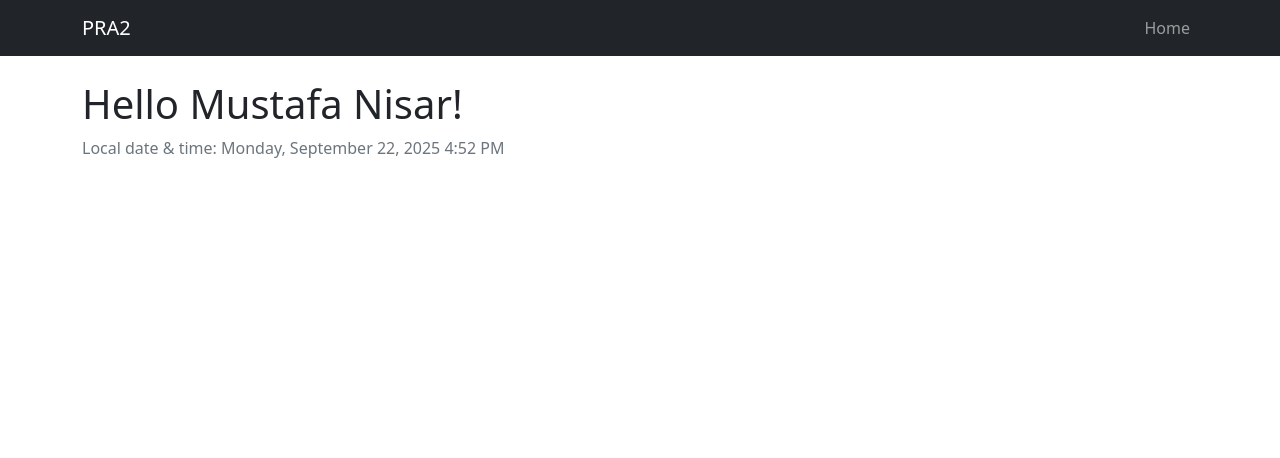
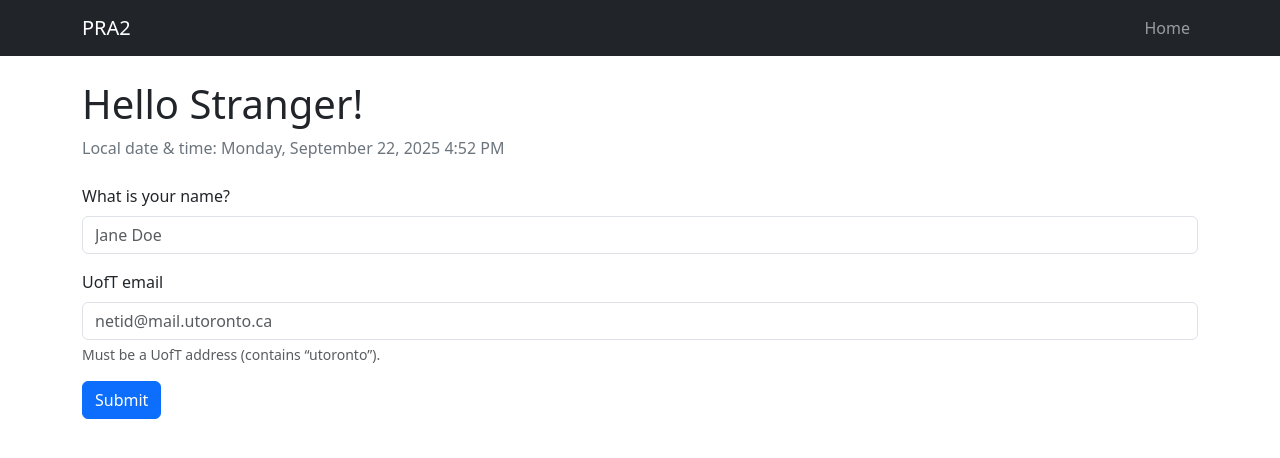
Before and after one commit to MustafaNisar2002/E444-F2025-PRA2, a Flask app: page / in a window 1280 px wide. Shown: the top 458 px of the page. Run offline with Flask 3, Linux system fonts and the light colour scheme; some libraries are stand-ins or nearby versions.

Commit message:
Ch4: Flask-WTF form with CSRF; PRG + session; add UofT email validator; flash messages

```diff
--- a/app.py
+++ b/app.py
@@ -1,20 +1,39 @@
+# app.py
 from datetime import datetime
-from flask import Flask, render_template
-from flask_bootstrap import Bootstrap5
+from flask import Flask, render_template, session, redirect, url_for, flash
 from flask_moment import Moment
+from forms import NameEmailForm
 
 app = Flask(__name__)
-bootstrap = Bootstrap5(app)   # Bootstrap base template & helpers
-moment = Moment(app)          # Makes "moment(...)" available in templates
+# IMPORTANT: change this in production; keeping it here for the PRA demo.
+app.config["SECRET_KEY"] = "change-this-in-production"
 
-@app.route("/")
+moment = Moment(app)
+
+@app.route("/", methods=["GET", "POST"])
 def index():
-    name = "Mustafa Nisar"
+    form = NameEmailForm()
+    if form.validate_on_submit():
+        old_name = session.get("name")
+        old_email = session.get("email")
+
+        session["name"] = form.name.data.strip()
+        session["email"] = form.email.data.strip()
+
+        if (old_name and old_name != session["name"]) or (old_email and old_email != session["email"]):
+            flash("Looks like you updated your info!")
+
+        # Post/Redirect/GET to avoid duplicate submissions on refresh
+        return redirect(url_for("index"))
+
     return render_template(
         "index.html",
-        name=name,
-        current_time=datetime.utcnow()  # server sends UTC; browser formats locally
+        form=form,
+        name=session.get("name"),
+        email=session.get("email"),
+        current_time=datetime.utcnow(),
     )
+
 
 if __name__ == "__main__":
     app.run(debug=True)
--- /dev/null
+++ b/forms.py
@@ -0,0 +1,14 @@
+# forms.py
+from flask_wtf import FlaskForm
+from wtforms import StringField, SubmitField
+from wtforms.validators import DataRequired, Email, ValidationError
+
+class NameEmailForm(FlaskForm):
+    name = StringField("What is your name?", validators=[DataRequired()])
+    email = StringField("UofT email", validators=[DataRequired(), Email()])
+    submit = SubmitField("Submit")
+
+    def validate_email(self, field):
+        # PRA requirement: ensure a UofT address (contains "utoronto")
+        if "utoronto" not in field.data.lower():
+            raise ValidationError('Please use a UofT email address (contains "utoronto").')
--- a/templates/base.html
+++ b/templates/base.html
@@ -5,12 +5,11 @@
     <meta name="viewport" content="width=device-width, initial-scale=1" />
     <title>{% block title %}PRA2{% endblock %}</title>
 
-    <!-- Bootstrap CSS (client-side; chapter notes this lives in templates) -->
+    <!-- Bootstrap 5 (CDN) -->
     <link href="https://cdn.jsdelivr.net/npm/bootstrap@5.3.3/dist/css/bootstrap.min.css" rel="stylesheet">
-
   </head>
   <body>
-    <!-- Top navbar (matches the chapter’s “navbar” block idea) -->
+    <!-- Top navbar -->
     <nav class="navbar navbar-dark bg-dark navbar-expand">
       <div class="container">
         <a class="navbar-brand" href="/">PRA2</a>
@@ -21,15 +20,22 @@
     </nav>
 
     <main class="container py-4">
+      <!-- Flash messages -->
+      {% for message in get_flashed_messages() %}
+        <div class="alert alert-warning alert-dismissible fade show" role="alert">
+          {{ message }}
+          <button type="button" class="btn-close" data-bs-dismiss="alert" aria-label="Close"></button>
+        </div>
+      {% endfor %}
+
       {% block page_content %}{% endblock %}
     </main>
 
     <!-- Bootstrap JS (optional) -->
     <script src="https://cdn.jsdelivr.net/npm/bootstrap@5.3.3/dist/js/bootstrap.bundle.min.js"></script>
 
-    <!-- Moment.js via Flask-Moment -->
     {% block scripts %}
-      {{ moment.include_moment() }}  <!-- chapter shows this helper -->
+      {{ moment.include_moment() }}
     {% endblock %}
   </body>
 </html>
--- a/templates/index.html
+++ b/templates/index.html
@@ -1,12 +1,35 @@
 {% extends "base.html" %}
 
-{% block title %}Hello {{ name }}!{% endblock %}
+{% block title %}Hello {{ name or "Stranger" }}!{% endblock %}
 
 {% block page_content %}
   <div class="page-header mb-4">
-    <h1>Hello {{ name }}!</h1>
-    <p class="text-secondary mb-0">
-      Local date & time: {{ moment(current_time).format('LLLL') }}
-    </p>
+    <h1>Hello {{ name or "Stranger" }}!</h1>
+    {% if email %}
+      <p class="text-muted mb-0">{{ email }}</p>
+    {% endif %}
+    <p class="text-secondary mt-2">Local date & time: {{ moment(current_time).format('LLLL') }}</p>
   </div>
+
+  <form method="POST" novalidate>
+    {{ form.hidden_tag() }}
+    <div class="mb-3">
+      {{ form.name.label(class="form-label") }}
+      {{ form.name(class="form-control", placeholder="Jane Doe") }}
+      {% for err in form.name.errors %}
+        <div class="text-danger small">{{ err }}</div>
+      {% endfor %}
+    </div>
+
+    <div class="mb-3">
+      {{ form.email.label(class="form-label") }}
+      {{ form.email(class="form-control", placeholder="netid@mail.utoronto.ca") }}
+      <div class="form-text">Must be a UofT address (contains “utoronto”).</div>
+      {% for err in form.email.errors %}
+        <div class="text-danger small">{{ err }}</div>
+      {% endfor %}
+    </div>
+
+    {{ form.submit(class="btn btn-primary") }}
+  </form>
 {% endblock %}
```
